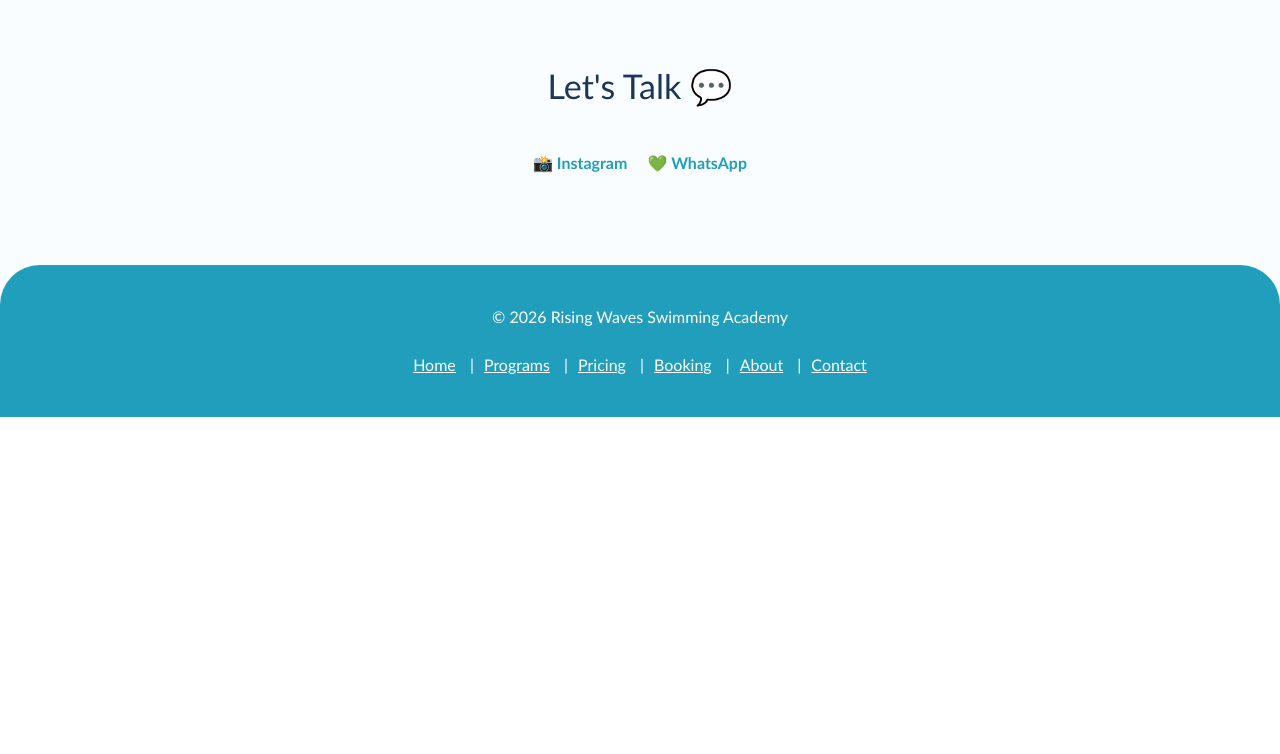
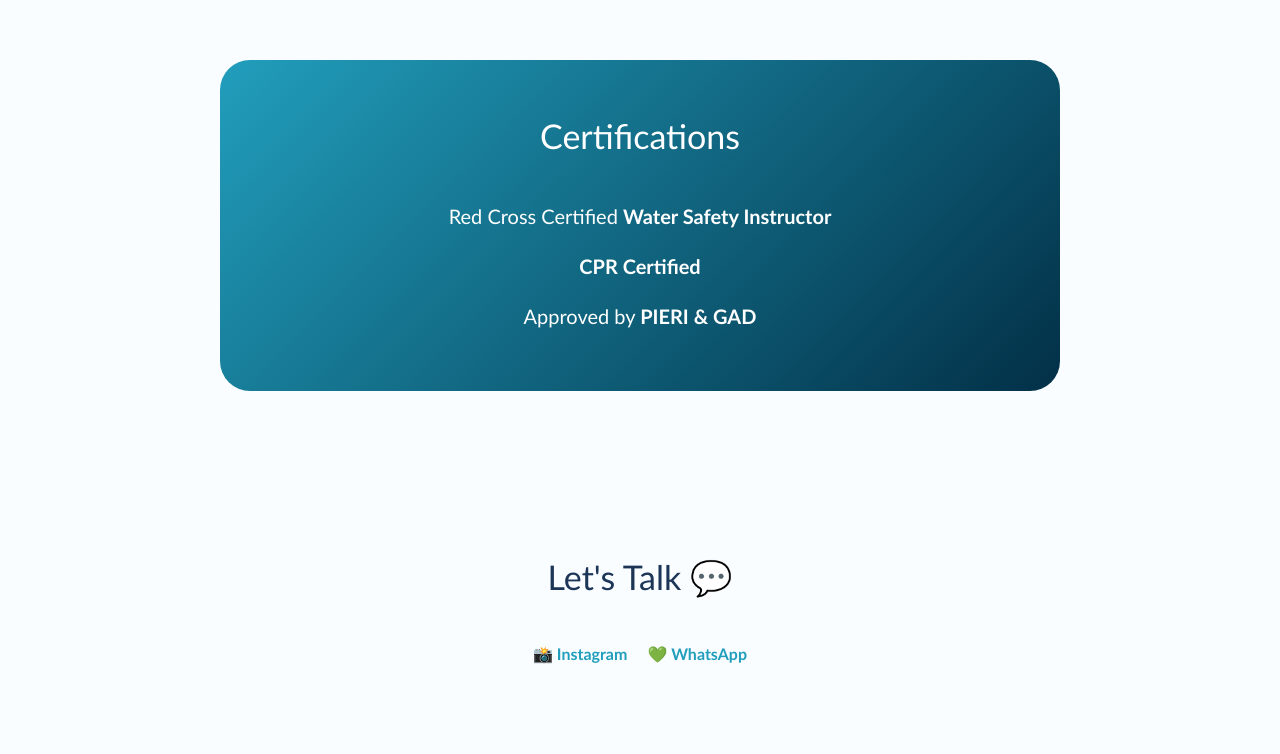
Before and after one commit to sotopierinac-afk/Pri, a React (Vite) app: page / in a window 1280 px wide. Shown: the part 3382-4136 px from the top of the page. Before the commit the page ends 3799 px from the top, so only its background shows below. Built offline with nearby package versions, Linux system fonts and the light colour scheme.

Commit message:
Updated App.tsx

```diff
--- a/src/App.tsx
+++ b/src/App.tsx
@@ -376,6 +376,30 @@ function App() {
         </div>
       </section>
 
+      {/* CERTIFICATIONS */}
+      <section style={{ padding: '80px 30px', maxWidth: '900px', margin: 'auto' }}>
+        <div style={{
+          background: 'linear-gradient(135deg, #219ebc 0%, #023047 100%)',
+          borderRadius: '30px',
+          padding: '50px',
+          textAlign: 'center',
+          color: 'white'
+        }}>
+          <h3 style={{ fontSize: '34px', marginBottom: '30px', color: 'white' }}>Certifications</h3>
+          <ul style={{
+            listStyle: 'none',
+            padding: 0,
+            margin: 0,
+            fontSize: '20px',
+            lineHeight: '2.5'
+          }}>
+            <li>Red Cross Certified <strong>Water Safety Instructor</strong></li>
+            <li><strong>CPR Certified</strong></li>
+            <li>Approved by <strong>PIERI & GAD</strong></li>
+          </ul>
+        </div>
+      </section>
+
       {/* CONTACT */}
       <section id="contact" style={{ padding: '80px 30px', maxWidth: '1200px', margin: 'auto', textAlign: 'center' }}>
         <h3 style={{ fontSize: '34px', marginBottom: '30px' }}>Let's Talk 💬</h3>
```
